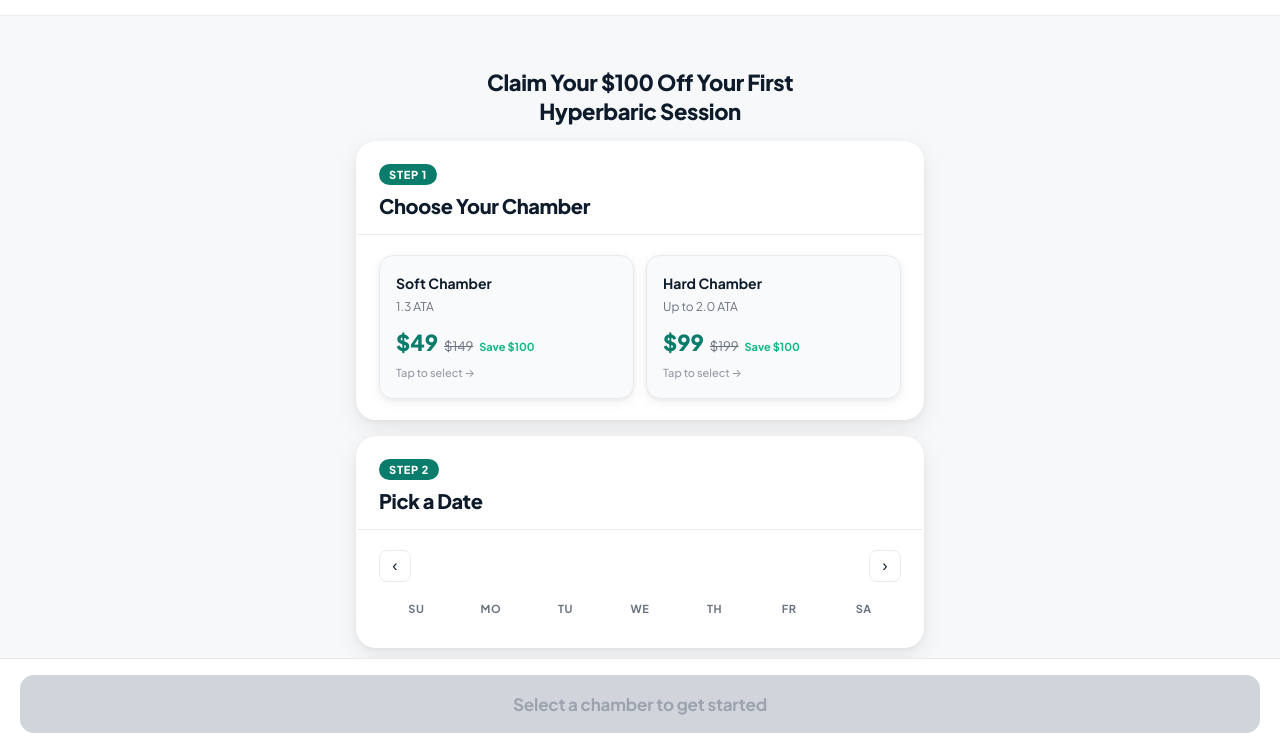
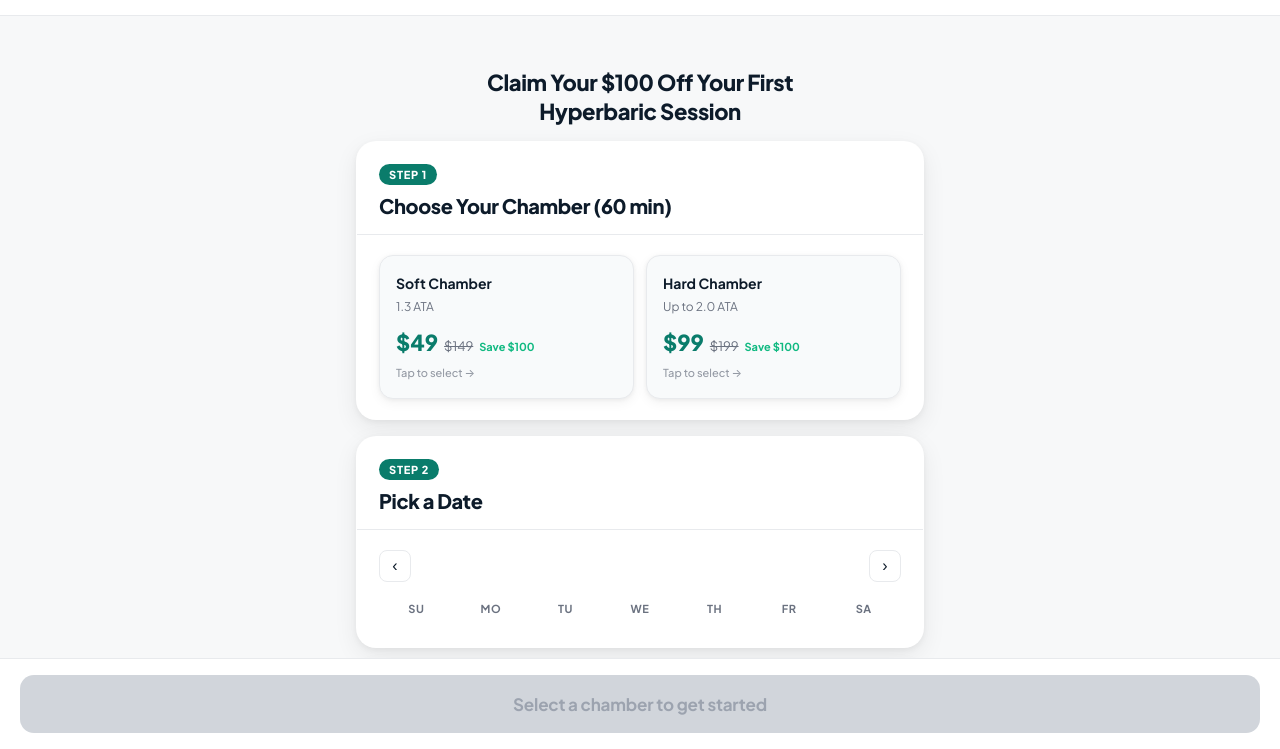
Before and after one commit to pabloperezgroup-jpg/healthspan-booking, a website: page index.html in a window 1280 px wide. Shown: the part 51-800 px from the top of the page. Drawn offline with nearby package versions, Linux system fonts and the light colour scheme; a script that the page names is missing.

Commit message:
Add files via upload

```diff
--- a/index.html
+++ b/index.html
@@ -704,7 +704,7 @@
   <div class="section" id="sec-chamber">
     <div class="section-header">
       <div class="section-number">Step 1</div>
-      <div class="section-title">Choose Your Chamber</div>
+      <div class="section-title">Choose Your Chamber (60 min)</div>
     </div>
     <div class="section-body">
       <div class="chamber-grid">
```
